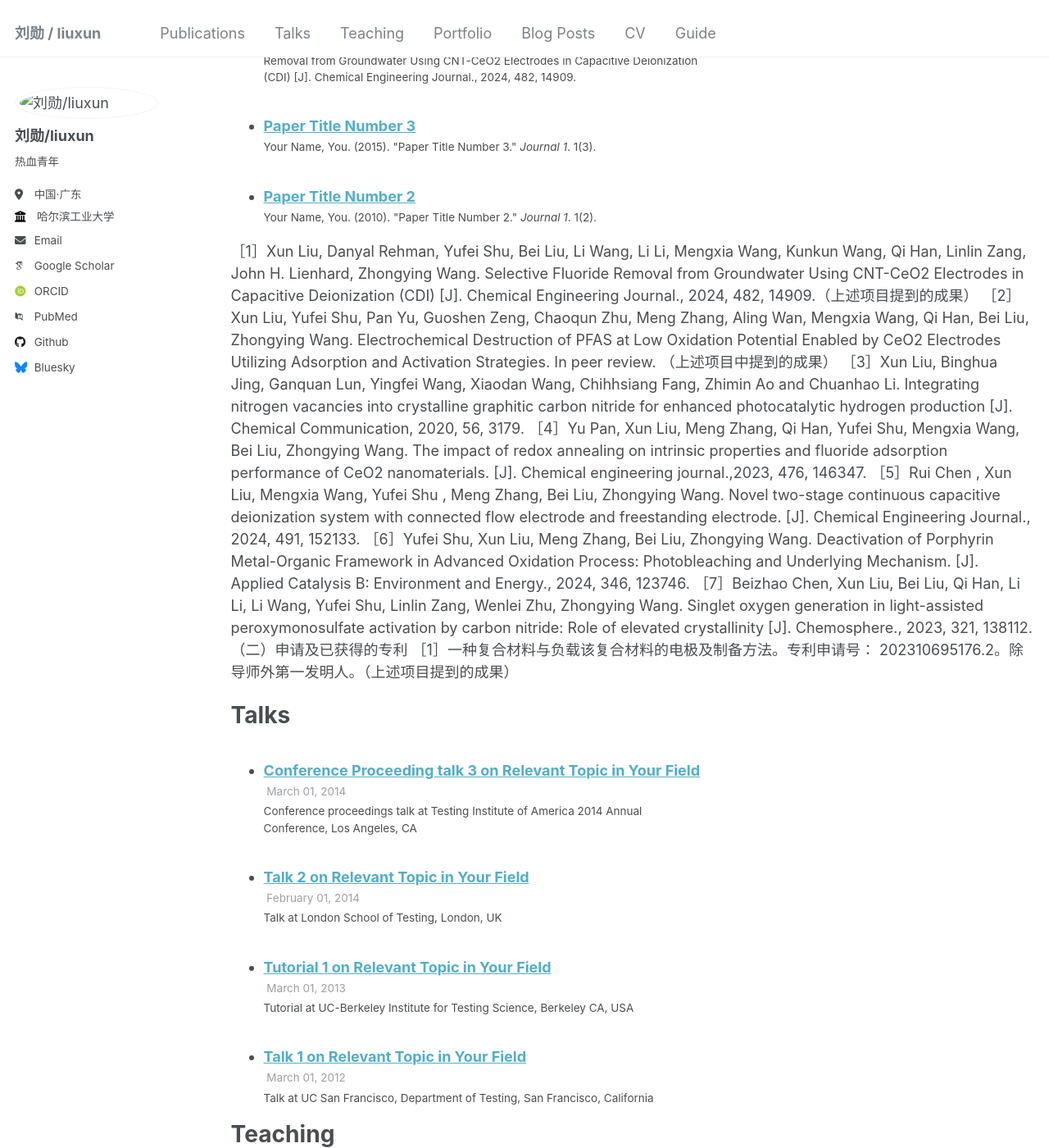
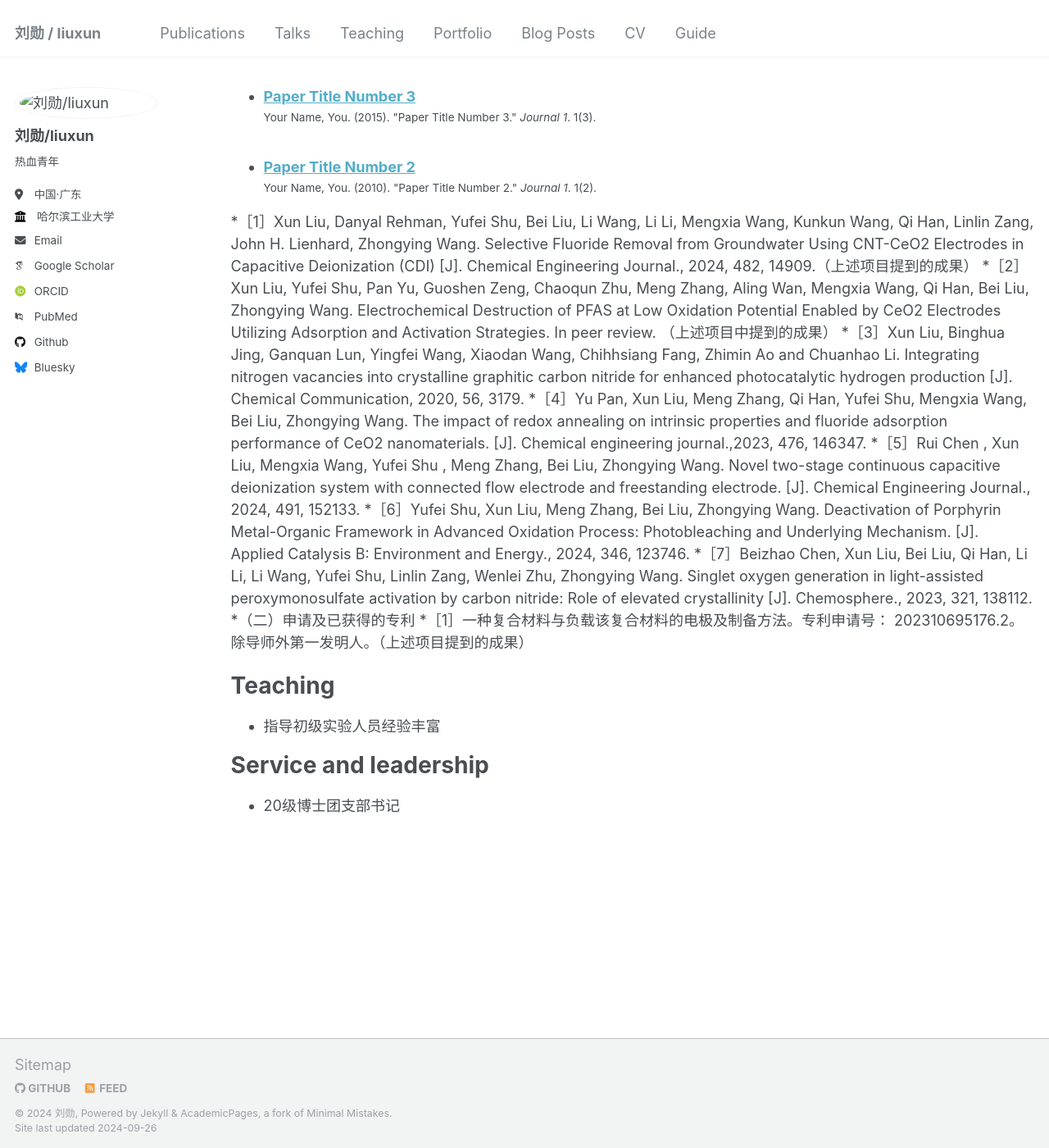
Before and after one commit to liuxun33/liuxun33, a Jekyll site: the page built from _pages/cv.md, in a window 1280 px wide and 1400 px high, scrolled down 1269 px. Shown: the whole window at 82% size. Built offline with Jekyll 4.4.1, drawn with Linux system fonts in a browser that asks for light colours; some web fonts are replaced; some of the changed text lies outside the part shown.

Commit message:
Update cv.md

```diff
--- a/_pages/cv.md
+++ b/_pages/cv.md
@@ -27,47 +27,38 @@ Work experience
   * Duties included: Merging pull requests
   * Supervisor: Professor Hub
 
-* Summer 2015: Research Assistant
-  * Github University
-  * Duties included: Tagging issues
-  * Supervisor: Professor Git
+* Summer 2016: 助理工程师 Research Assistant
+  * 新疆安全科学技术研究院
+  * 取样、测试、分析、报告、全流程锻炼
+  * 熟悉了新疆工业企业的分布，饱览壮美山河
 
 Skills
 ======
-* Skill 1
-* Skill 2
-  * Sub-skill 2.1
-  * Sub-skill 2.2
-  * Sub-skill 2.3
-* Skill 3
+* 基于电化学场景下的多物理场仿真
+* 完善全面的分析测试技术
+  * 样品表征：XRD，XPS，SEM，TEM等
+  * 性能测试：电化学工作站（CV，EIS等），IC，GC，HPLC-MS
+* 数据分析及可视化，常规办公软件
 
 Publications
 ======
   <ul>{% for post in site.publications reversed %}
     {% include archive-single-cv.html %}
   {% endfor %}</ul>
-［1］Xun Liu, Danyal Rehman, Yufei Shu, Bei Liu, Li Wang, Li Li, Mengxia Wang, Kunkun Wang, Qi Han, Linlin Zang, John H. Lienhard, Zhongying Wang. Selective Fluoride Removal from Groundwater Using CNT-CeO2 Electrodes in Capacitive Deionization (CDI) [J]. Chemical Engineering Journal., 2024, 482, 14909.（上述项目提到的成果）
-［2］Xun Liu, Yufei Shu, Pan Yu, Guoshen Zeng, Chaoqun Zhu, Meng Zhang, Aling Wan, Mengxia Wang, Qi Han, Bei Liu, Zhongying Wang. Electrochemical Destruction of PFAS at Low Oxidation Potential Enabled by CeO2 Electrodes Utilizing Adsorption and Activation Strategies. In peer review. （上述项目中提到的成果）
-［3］Xun Liu, Binghua Jing, Ganquan Lun, Yingfei Wang, Xiaodan Wang, Chihhsiang Fang, Zhimin Ao and Chuanhao Li. Integrating nitrogen vacancies into crystalline graphitic carbon nitride for enhanced photocatalytic hydrogen production [J]. Chemical Communication, 2020, 56, 3179.
-［4］Yu Pan, Xun Liu, Meng Zhang, Qi Han, Yufei Shu, Mengxia Wang, Bei Liu, Zhongying Wang. The impact of redox annealing on intrinsic properties and fluoride adsorption performance of CeO2 nanomaterials. [J]. Chemical engineering journal.,2023, 476, 146347.
-［5］Rui Chen , Xun Liu, Mengxia Wang, Yufei Shu , Meng Zhang, Bei Liu, Zhongying Wang. Novel two-stage continuous capacitive deionization system with connected flow electrode and freestanding electrode. [J]. Chemical Engineering Journal., 2024, 491, 152133.
-［6］Yufei Shu, Xun Liu, Meng Zhang, Bei Liu, Zhongying Wang. Deactivation of Porphyrin Metal-Organic Framework in Advanced Oxidation Process: Photobleaching and Underlying Mechanism. [J]. Applied Catalysis B: Environment and Energy., 2024, 346, 123746.
-［7］Beizhao Chen, Xun Liu, Bei Liu, Qi Han, Li Li, Li Wang, Yufei Shu, Linlin Zang, Wenlei Zhu, Zhongying Wang. Singlet oxygen generation in light-assisted peroxymonosulfate activation by carbon nitride: Role of elevated crystallinity [J]. Chemosphere., 2023, 321, 138112.
-（二）申请及已获得的专利
-［1］一种复合材料与负载该复合材料的电极及制备方法。专利申请号： 202310695176.2。除导师外第一发明人。（上述项目提到的成果）
-
-Talks
-======
-  <ul>{% for post in site.talks reversed %}
-    {% include archive-single-talk-cv.html  %}
-  {% endfor %}</ul>
+*［1］Xun Liu, Danyal Rehman, Yufei Shu, Bei Liu, Li Wang, Li Li, Mengxia Wang, Kunkun Wang, Qi Han, Linlin Zang, John H. Lienhard, Zhongying Wang. Selective Fluoride Removal from Groundwater Using CNT-CeO2 Electrodes in Capacitive Deionization (CDI) [J]. Chemical Engineering Journal., 2024, 482, 14909.（上述项目提到的成果）
+*［2］Xun Liu, Yufei Shu, Pan Yu, Guoshen Zeng, Chaoqun Zhu, Meng Zhang, Aling Wan, Mengxia Wang, Qi Han, Bei Liu, Zhongying Wang. Electrochemical Destruction of PFAS at Low Oxidation Potential Enabled by CeO2 Electrodes Utilizing Adsorption and Activation Strategies. In peer review. （上述项目中提到的成果）
+*［3］Xun Liu, Binghua Jing, Ganquan Lun, Yingfei Wang, Xiaodan Wang, Chihhsiang Fang, Zhimin Ao and Chuanhao Li. Integrating nitrogen vacancies into crystalline graphitic carbon nitride for enhanced photocatalytic hydrogen production [J]. Chemical Communication, 2020, 56, 3179.
+*［4］Yu Pan, Xun Liu, Meng Zhang, Qi Han, Yufei Shu, Mengxia Wang, Bei Liu, Zhongying Wang. The impact of redox annealing on intrinsic properties and fluoride adsorption performance of CeO2 nanomaterials. [J]. Chemical engineering journal.,2023, 476, 146347.
+*［5］Rui Chen , Xun Liu, Mengxia Wang, Yufei Shu , Meng Zhang, Bei Liu, Zhongying Wang. Novel two-stage continuous capacitive deionization system with connected flow electrode and freestanding electrode. [J]. Chemical Engineering Journal., 2024, 491, 152133.
+*［6］Yufei Shu, Xun Liu, Meng Zhang, Bei Liu, Zhongying Wang. Deactivation of Porphyrin Metal-Organic Framework in Advanced Oxidation Process: Photobleaching and Underlying Mechanism. [J]. Applied Catalysis B: Environment and Energy., 2024, 346, 123746.
+*［7］Beizhao Chen, Xun Liu, Bei Liu, Qi Han, Li Li, Li Wang, Yufei Shu, Linlin Zang, Wenlei Zhu, Zhongying Wang. Singlet oxygen generation in light-assisted peroxymonosulfate activation by carbon nitride: Role of elevated crystallinity [J]. Chemosphere., 2023, 321, 138112.
+*（二）申请及已获得的专利
+*［1］一种复合材料与负载该复合材料的电极及制备方法。专利申请号： 202310695176.2。除导师外第一发明人。（上述项目提到的成果）
 
 Teaching
 ======
-  <ul>{% for post in site.teaching reversed %}
-    {% include archive-single-cv.html %}
-  {% endfor %}</ul>
+* 指导初级实验人员经验丰富
 
 Service and leadership
 ======
-* Currently signed in to 43 different slack teams
+* 20级博士团支部书记
```
